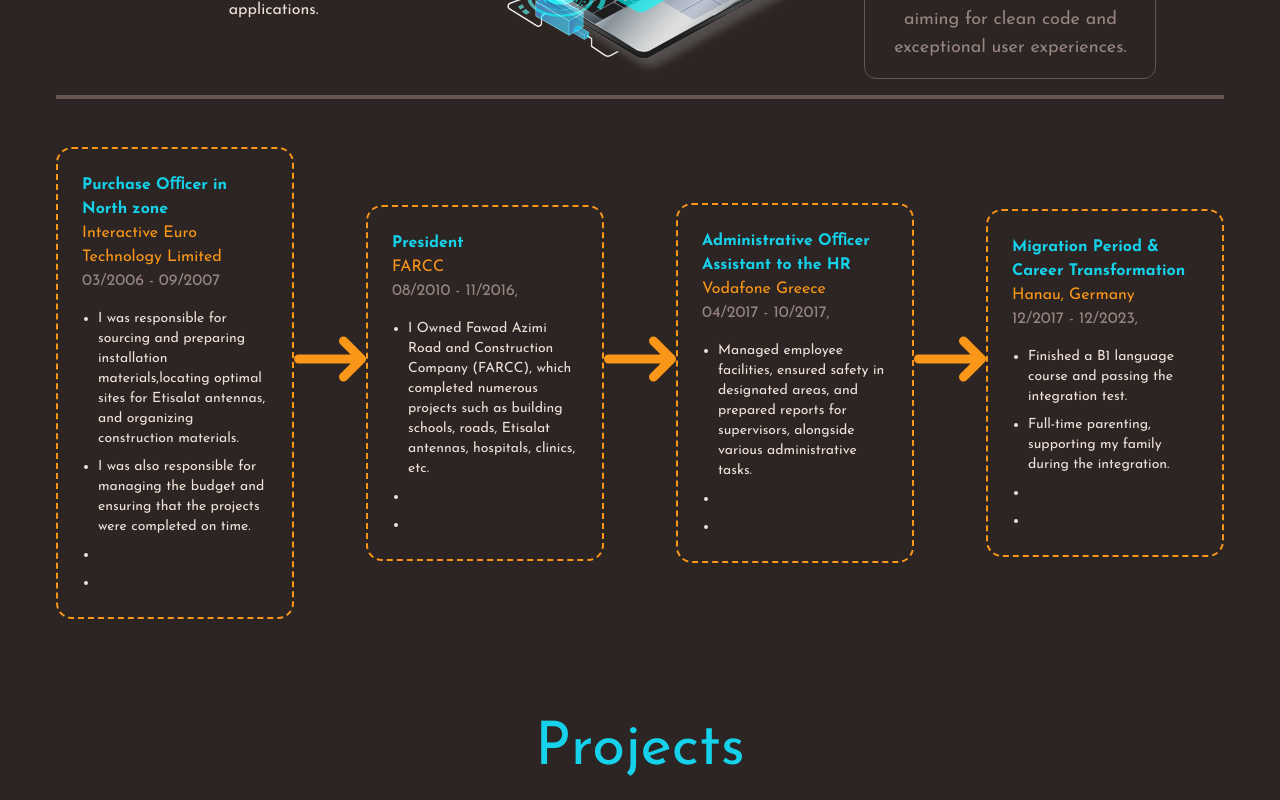
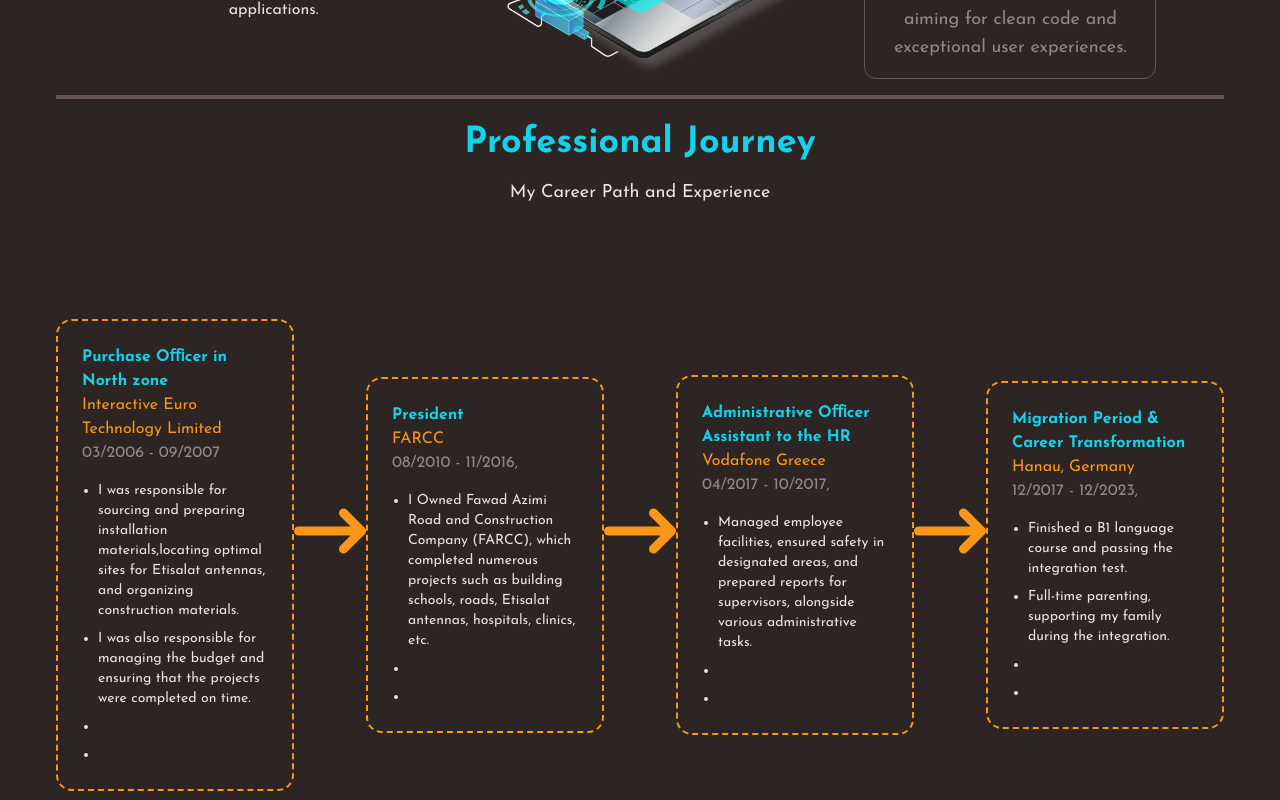
Before and after one commit to Fardinazimi/Portfolio, a React (Vite) app: page / in a window 1280 px wide. Shown: the part 2880-3680 px from the top of the page. Built offline with nearby package versions, Linux system fonts and the light colour scheme.

Commit message:
added the work experince Title

```diff
--- a/src/components/experienceSection/AllExperiences.jsx
+++ b/src/components/experienceSection/AllExperiences.jsx
@@ -53,6 +53,13 @@ const experiences = [
 
 const AllExperiences = () => {
   return (
+    <div className="w-full">
+      <div className="text-center mb-16 mt-6">
+        <h1 className="text-4xl font-bold text-cyan mb-4 ">
+          Professional Journey
+        </h1>
+        <p className="text-lg text-gray-400">My Career Path and Experience</p>
+      </div>
       <div className="flex md:flex-row sm:flex-col items-center justify-between">
         {experiences.map((experience, index) => {
           return (
@@ -83,6 +90,7 @@ const AllExperiences = () => {
           );
         })}
       </div>
+    </div>
   );
 };
 
```
Lines whose indentation alone changed are shown as unchanged.
